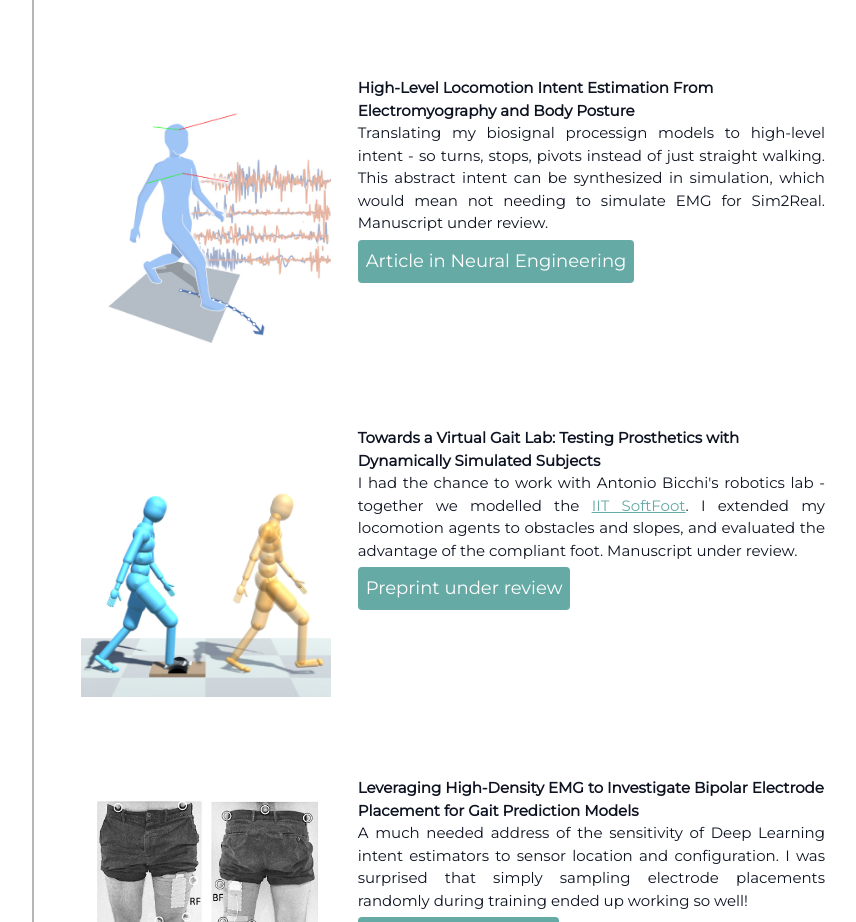
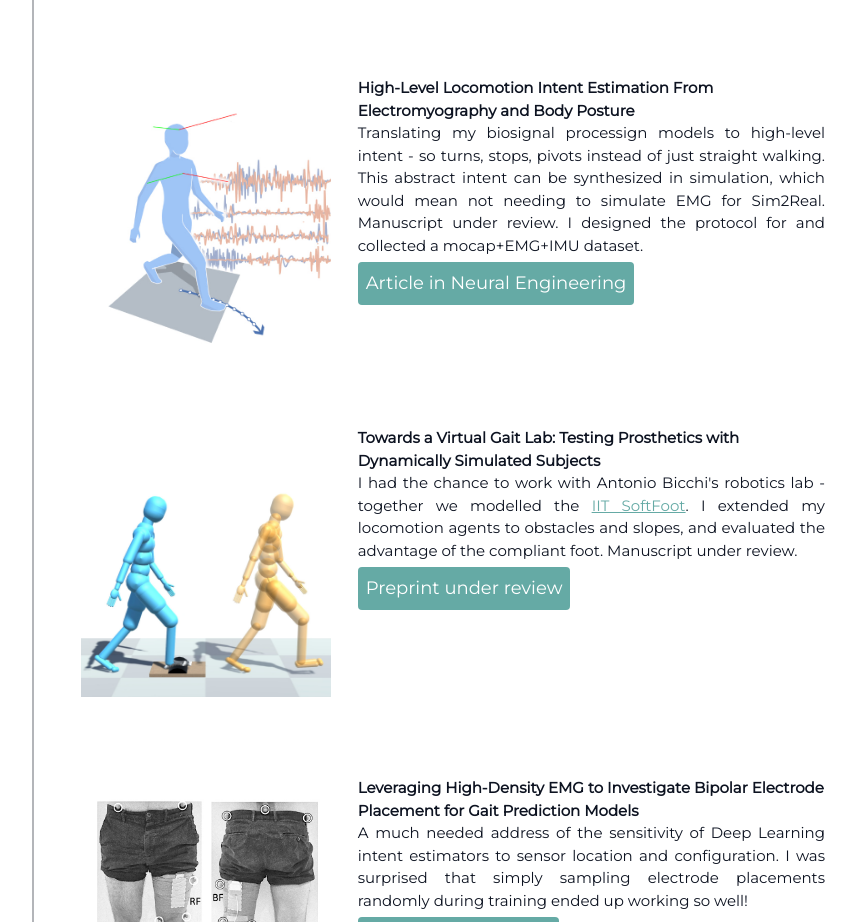
Before and after one commit to Balint-H/Balint-H.github.io, a plain HTML site: page index.html in a window 1280 px wide. Shown: the part 1442-2364 px from the top of the page, without its empty margins (215-1071 px from the left). Drawn offline with nearby package versions, Linux system fonts and the light colour scheme.

Commit message:
Adjust wording

```diff
--- a/index.html
+++ b/index.html
@@ -79,7 +79,7 @@
           <img src="images/hlie_abstr.jpg" alt="A visual abstract illustrating body posture and EMG, and the walking path they are used to predict.">
           <div>
           <h4>High-Level Locomotion Intent Estimation From Electromyography and Body Posture</h4>
-          <p>Translating my biosignal processign models to high-level intent - so turns, stops, pivots instead of just straight walking. This abstract intent can be synthesized in simulation, which would mean not needing to simulate EMG for Sim2Real. Manuscript under review.</p>
+          <p>Translating my biosignal processign models to high-level intent - so turns, stops, pivots instead of just straight walking. This abstract intent can be synthesized in simulation, which would mean not needing to simulate EMG for Sim2Real. Manuscript under review. I designed the protocol for and collected a mocap+EMG+IMU dataset.</p>
           <a class="btn" href="https://doi.org/10.1088/1741-2552/ae2804" target="_blank">Article in Neural Engineering</a>
           </div>
         </div>
```
